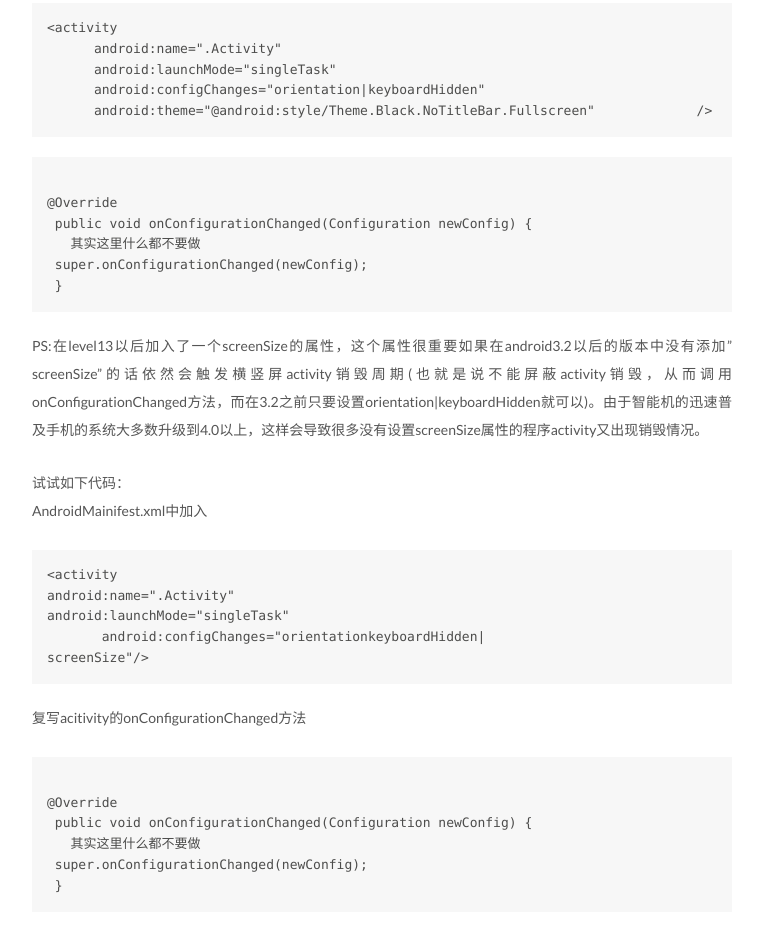
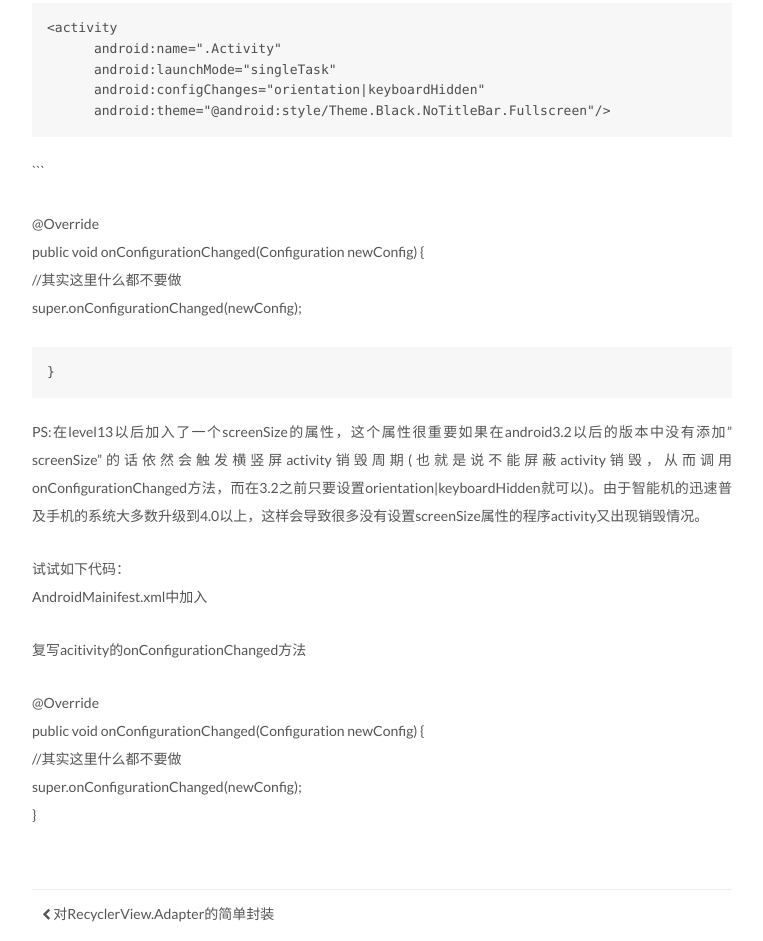
Before and after one commit to MIkeeJY/MikeeJY.github.io, a plain HTML site: page 2016/05/11/camera/index.html in a window 1280 px wide. Shown: the part 881-1822 px from the top of the page, without its empty margins (258-1021 px from the left). Drawn offline with Linux system fonts and the light colour scheme.

Commit message:
Site updated: 2017-05-03 21:52:19

````diff
--- a/2016/05/11/camera/index.html
+++ b/2016/05/11/camera/index.html
@@ -86,7 +86,7 @@
 <meta property="og:url" content="http://yoursite.com/2016/05/11/camera/index.html">
 <meta property="og:site_name" content="Mikee的八度空间">
 <meta property="og:description" content="在项目中需要启用系统照相机来拍照。本来很容易的一个问题。但在适配中出现了问题。简单说一下问题：    有些手机拍照成功，有些手机拍完照后确定返回后activity数据丢失，被销毁了。问题查找：    经过代码查找发现，当这些出问题的手机被调用系统手机拍照时，当前activity被销毁了之后又被重新创建了。即Acitivity 执行了ondestory()–&amp;gt;onCreate()，所以Acti">
-<meta property="og:updated_time" content="2016-05-12T03:25:05.000Z">
+<meta property="og:updated_time" content="2017-05-03T13:52:07.000Z">
 <meta name="twitter:card" content="summary">
 <meta name="twitter:title" content="关于调用系统照相机Activity被销毁问题解决">
 <meta name="twitter:description" content="在项目中需要启用系统照相机来拍照。本来很容易的一个问题。但在适配中出现了问题。简单说一下问题：    有些手机拍照成功，有些手机拍完照后确定返回后activity数据丢失，被销毁了。问题查找：    经过代码查找发现，当这些出问题的手机被调用系统手机拍照时，当前activity被销毁了之后又被重新创建了。即Acitivity 执行了ondestory()–&amp;gt;onCreate()，所以Acti">
@@ -272,28 +272,18 @@
       android:name=&quot;.Activity&quot;
       android:launchMode=&quot;singleTask&quot;
       android:configChanges=&quot;orientation|keyboardHidden&quot;
-      android:theme=&quot;@android:style/Theme.Black.NoTitleBar.Fullscreen&quot;             /&gt;
-</code></pre><pre><code>
-@Override
- public void onConfigurationChanged(Configuration newConfig) {
-   其实这里什么都不要做
- super.onConfigurationChanged(newConfig);
- }
+      android:theme=&quot;@android:style/Theme.Black.NoTitleBar.Fullscreen&quot;/&gt;
+</code></pre><p>   ``` </p>
+<p>   @Override<br>    public void onConfigurationChanged(Configuration newConfig) {<br>    //其实这里什么都不要做<br>    super.onConfigurationChanged(newConfig);</p>
+<pre><code>}
 </code></pre><p>PS:在level13以后加入了一个screenSize的属性，这个属性很重要如果在android3.2以后的版本中没有添加”screenSize”的话依然会触发横竖屏activity销毁周期(也就是说不能屏蔽activity销毁，从而调用onConfigurationChanged方法，而在3.2之前只要设置orientation|keyboardHidden就可以)。由于智能机的迅速普及手机的系统大多数升级到4.0以上，这样会导致很多没有设置screenSize属性的程序activity又出现销毁情况。</p>
 <p>试试如下代码：<br> AndroidMainifest.xml中加入</p>
-<pre><code>&lt;activity
-android:name=&quot;.Activity&quot;
-android:launchMode=&quot;singleTask&quot;
-       android:configChanges=&quot;orientationkeyboardHidden|
-screenSize&quot;/&gt;
-</code></pre><p>复写acitivity的onConfigurationChanged方法</p>
-<pre><code>
-@Override
- public void onConfigurationChanged(Configuration newConfig) {
-   其实这里什么都不要做
- super.onConfigurationChanged(newConfig);
- }
-</code></pre>
+<activity android:name=".Activity" android:launchmode="singleTask" android:configchanges="orientationkeyboardHidden|screenSize">
+
+
+<p>   复写acitivity的onConfigurationChanged方法</p>
+<p>   @Override<br>    public void onConfigurationChanged(Configuration newConfig) {<br>    //其实这里什么都不要做<br>    super.onConfigurationChanged(newConfig);<br>    }</p>
+</activity>
 
     </div>
 
--- a/css/main.css
+++ b/css/main.css
@@ -1534,7 +1534,7 @@ pre .javascript .function {
   width: 4px;
   height: 4px;
   border-radius: 50%;
-  background: #a86bcc;
+  background: #f40f6e;
 }
 .links-of-blogroll {
   font-size: 13px;
````
Also changed, not shown: index.html (+10 -20 lines).
